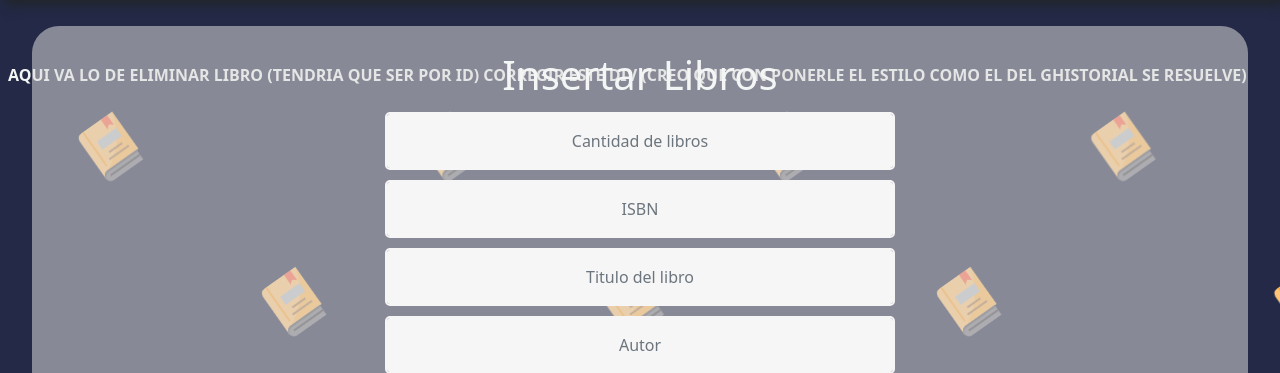
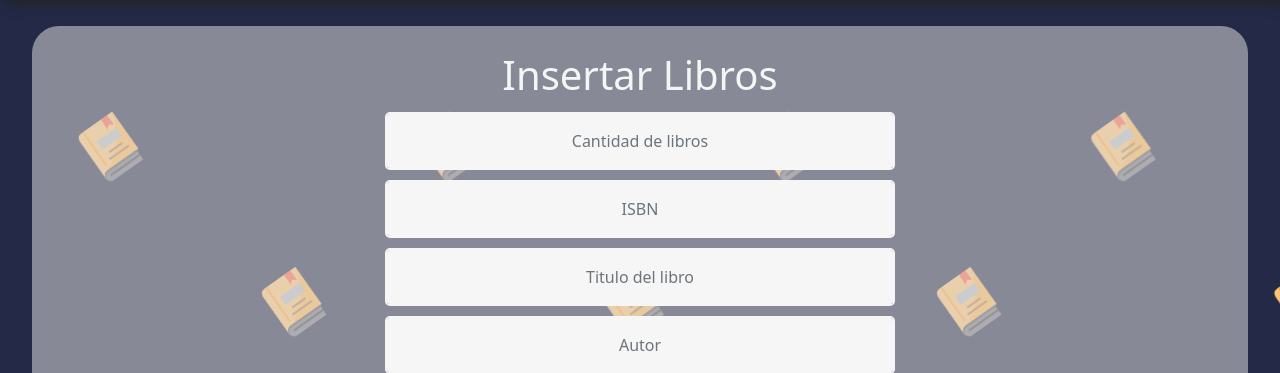
Before and after one commit to Mau5trakt/biblodb, a Flask app: page /libros in a window 1280 px wide. Shown: the part 82-455 px from the top of the page. Run offline with Flask 2, Linux system fonts and the light colour scheme; a user stored in the database is signed in; some libraries are stand-ins or nearby versions.

Commit message:
update!: deleted second div

```diff
--- a/templates/libros.html
+++ b/templates/libros.html
@@ -39,8 +39,4 @@
         </div>
 
     </div>
-    <div class="segundo">
-            <h2> Aqui va lo de eliminar libro (tendria que ser por id)
-                    Corregir este div (creo que con ponerle el estilo como el del ghistorial se resuelve)</h2>
-        </div>
 {% endblock %}
```
